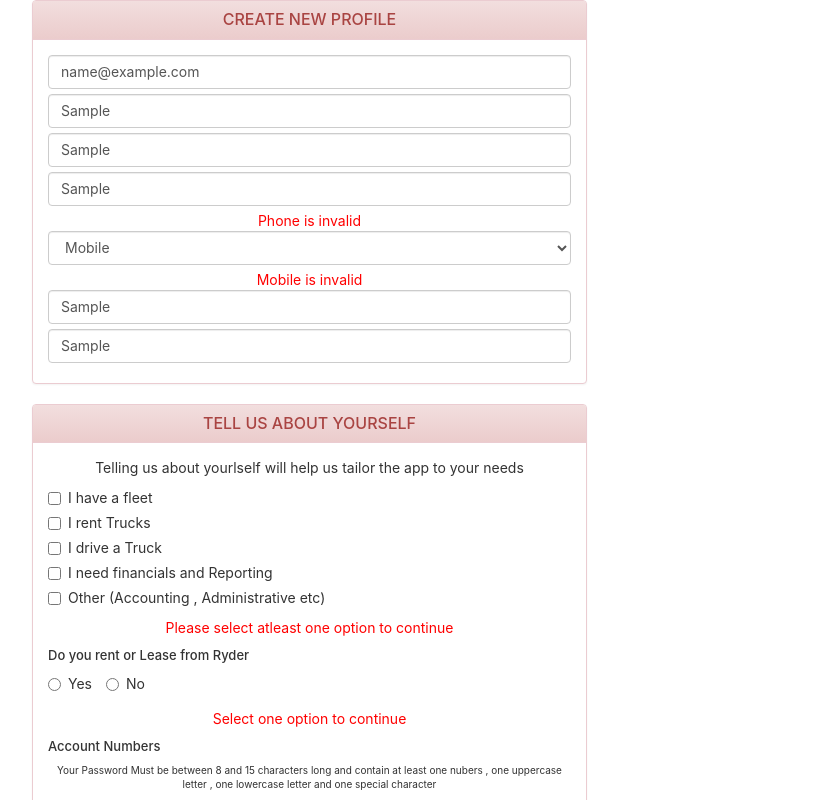
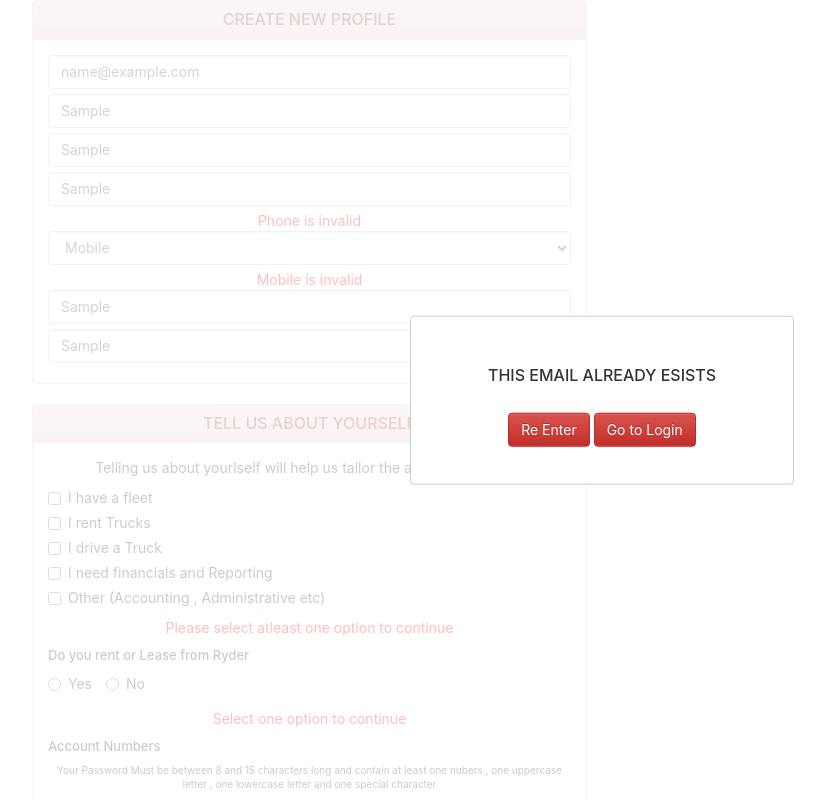
Before and after one commit to vmurali100/Praveen-latest, a React (Create React App) app: page / in a window 1280 px wide. Both pictures are taken after typing "name@example.com", "Sample", "Sample", "Sample", "Sample", "Sample" into the empty fields and a click on the button "Submit". Shown: the top 800 px of the page, without its empty margins (38-863 px from the left). Built offline with nearby package versions, Linux system fonts and the light colour scheme.

Commit message:
POP Up changes

```diff
--- a/package.json
+++ b/package.json
@@ -6,6 +6,7 @@
     "react": "^16.6.0",
     "react-bootstrap": "^0.32.4",
     "react-dom": "^16.6.0",
+    "react-modal": "^3.6.1",
     "react-scripts": "2.1.0"
   },
   "scripts": {
--- a/src/Components/Profile.jsx
+++ b/src/Components/Profile.jsx
@@ -1,6 +1,8 @@
 import React, { Component } from 'react'
 import {FormControl,Panel,Button,FormGroup,Radio} from 'react-bootstrap';
-import Checkbox from './Checkbox'
+import Checkbox from './Checkbox';
+import Modal from 'react-modal';
+
 
 
 const items = [
@@ -10,6 +12,18 @@ const items = [
   'I need financials and Reporting',
   'Other (Accounting , Administrative etc)'
 ];
+const customStyles = {
+  content : {
+    top                   : '50%',
+    width                 : '30%',
+    left                  : '50%',
+    right                 : 'auto',
+    bottom                : 'auto',
+    marginRight           : '-50%',
+    transform             : 'translate(-50%, -50%)'
+  }
+};
+
 
 export default class Profile extends Component {
     constructor(props) {
@@ -28,6 +42,9 @@ export default class Profile extends Component {
             lease:'',
             emailValid: false,
             formValid:false,
+            showModal: false,
+            modalIsOpen: false,
+
             formErrors: {
               email: ''
                          }
@@ -35,6 +52,21 @@ export default class Profile extends Component {
           }
           this.handleEmailValidation=this.handleEmailValidation.bind(this);
           this.handleSubmit=this.handleSubmit.bind(this)
+          this.openModal = this.openModal.bind(this);
+          this.afterOpenModal = this.afterOpenModal.bind(this);
+          this.closeModal = this.closeModal.bind(this);
+    }
+    openModal() {
+      this.setState({modalIsOpen: true});
+    }
+
+    afterOpenModal() {
+      // references are now sync'd and can be accessed.
+      this.subtitle.style.color = '#f00';
+    }
+
+    closeModal() {
+      this.setState({modalIsOpen: false});
     }
       handleUserInput (e) {
         const name = e.target.name;
@@ -63,7 +95,7 @@ export default class Profile extends Component {
         const name = 'email';
         const value =this.state.email;
         this.setState({[name]: value});
-         this.validateField(name, value)
+        this.validateField(name, value) ;
         }
 
       validateField(fieldName, value) {
@@ -80,6 +112,7 @@ export default class Profile extends Component {
             if(this.state.email==""){
               // this.setState({email})
             }
+
             break;
 
           default:
@@ -96,6 +129,7 @@ export default class Profile extends Component {
 
       handleSubmit(e){
         e.preventDefault()
+        this.openModal()
         console.log(this.state)
         var firstNameValid="";
         var lastNameValid=""
@@ -204,6 +238,27 @@ export default class Profile extends Component {
  />               <div className="error">
                       <FormErrors formErrors={this.state.formErrors} />
                   </div>
+                  <Modal
+                      isOpen={this.state.modalIsOpen}
+                      onAfterOpen={this.afterOpenModal}
+                      onRequestClose={this.closeModal}
+                      style={customStyles}
+                      contentLabel="Example Modal"
+                    >
+
+                      <h2 ref={subtitle => this.subtitle = subtitle}></h2>
+                      {/* <div>This email Already Exists</div> */}
+                      {/* <button onClick={this.closeModal}>Re Enter</button> */}
+                      {/* <button onClick={this.closeModal}>Go To Login</button> */}
+                          <Panel.Heading>
+                                <Panel.Title componentClass="h3">THIS EMAIL ALREADY ESISTS</Panel.Title>
+                          </Panel.Heading>
+                          <Panel.Body>
+                          <Button bsStyle="danger" onClick={this.closeModal}>Re Enter</Button>
+                          <Button bsStyle="danger" onClick={this.closeModal}>Go to Login</Button>
+
+                          </Panel.Body>
+                    </Modal>
                   <FormControl  type="text"
                                 placeholder="First Name"
                                 value={this.state.firstName}
--- a/src/index.css
+++ b/src/index.css
@@ -41,3 +41,9 @@ p {
   margin: 0 auto;
   text-align: center;
 }
+.ReactModal__Content.ReactModal__Content--after-open {
+  text-align: center;
+}
+.ReactModal__Content button.btn.btn-danger {
+  margin: 2px;
+}
```
Also changed, not shown: 1 other file (tests, documents, lock files or other folders).
